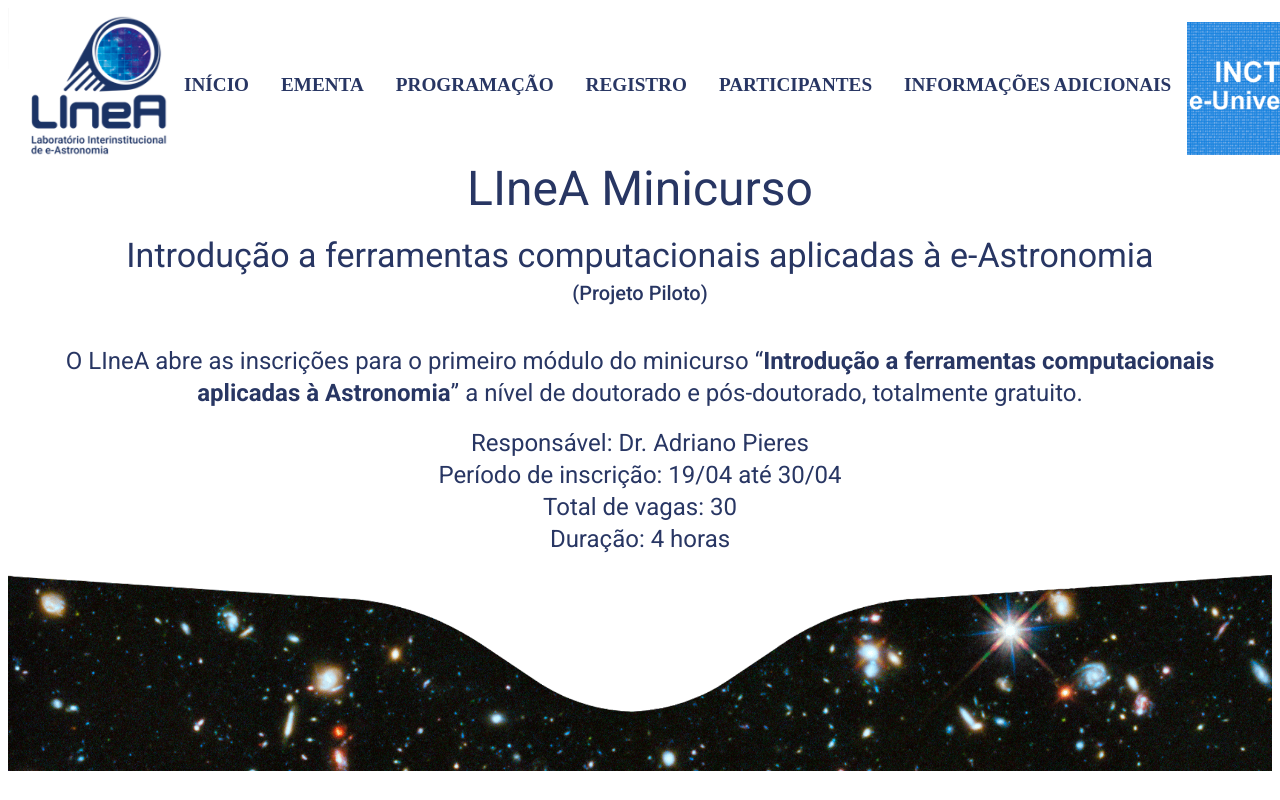
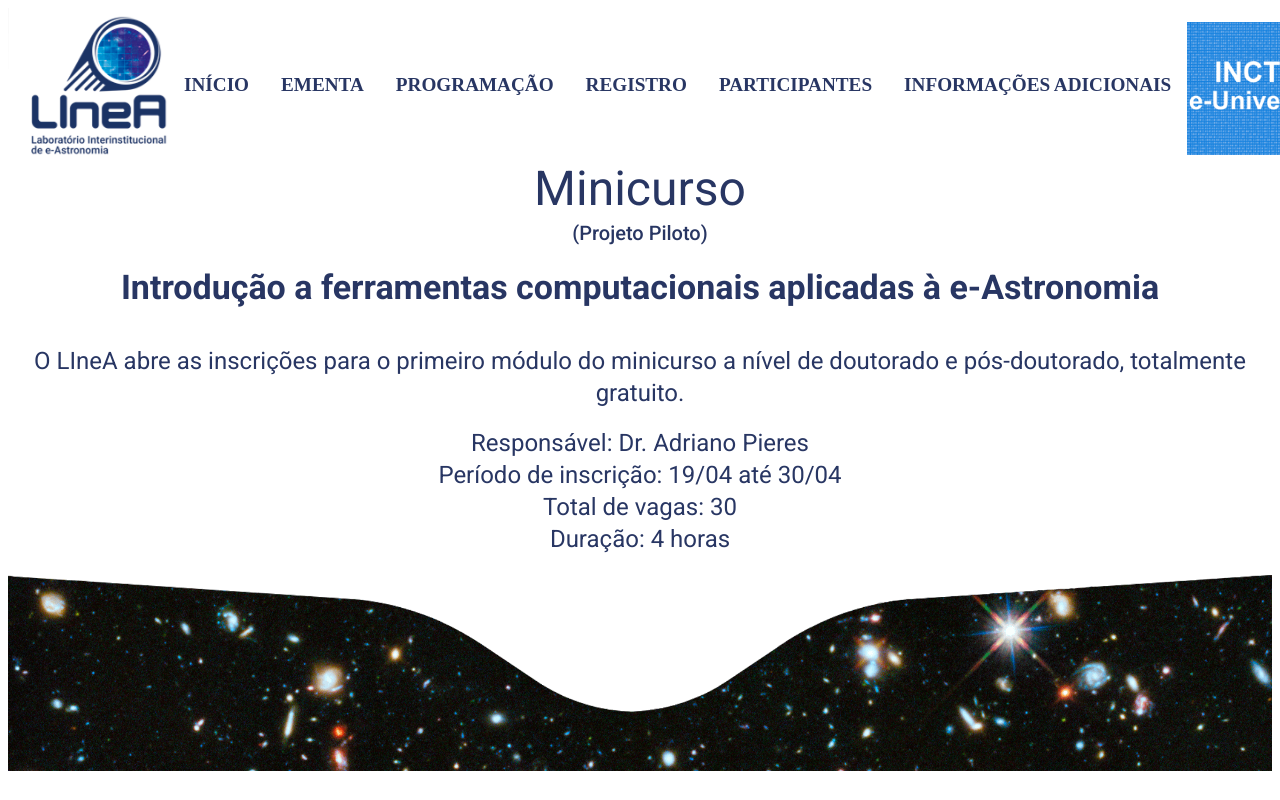
Before and after one commit to linea-it/canis, a React (Create React App) app in the folder frontend/: page / in a window 1280 px wide. Shown: the top 800 px of the page. Built offline with nearby package versions, Linux system fonts and the light colour scheme; the HTML template or start-up script is replaced by a standard one.

Commit message:
Updating program: adding recordings youtube and slide links

```diff
--- a/frontend/src/pages/Home/index.js
+++ b/frontend/src/pages/Home/index.js
@@ -16,24 +16,22 @@ function Home() {
               align="center"
               color="primary"
             >
-              LIneA Minicurso
-            </Typography>
-            <br />
-            <Typography variant="h4" align="center" color="primary">
-              Introdução a ferramentas computacionais aplicadas à e-Astronomia
+              Minicurso
             </Typography>
             <Typography variant="h6" align="center" color="primary">
               (Projeto Piloto)
             </Typography>
             <br />
+            <Typography variant="h4" align="center" color="primary">
+              <strong>
+                Introdução a ferramentas computacionais aplicadas à e-Astronomia
+              </strong>
+            </Typography>
+            <br />
             <br />
             <Typography variant="h5" align="center" color="primary">
-              O LIneA abre as inscrições para o primeiro módulo do minicurso
-              &ldquo;
-              <strong>
-                Introdução a ferramentas computacionais aplicadas à Astronomia
-              </strong>
-              &rdquo; a nível de doutorado e pós-doutorado, totalmente gratuito.
+              O LIneA abre as inscrições para o primeiro módulo do minicurso a
+              nível de doutorado e pós-doutorado, totalmente gratuito.
             </Typography>
             <br />
             <Typography variant="h5" align="center" color="primary">
```
